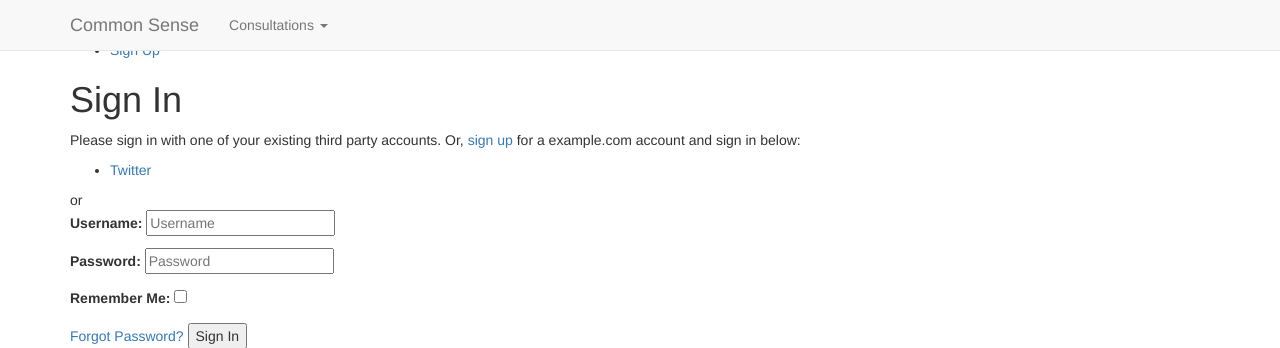
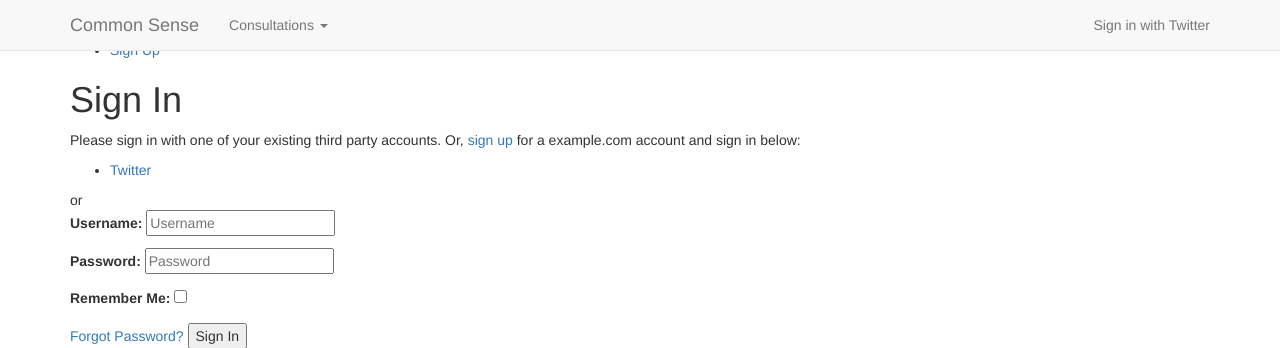
Before and after one commit to danpalmer/common_sense, a Django app: page /accounts/login/ in a window 1280 px wide. Shown: the top 348 px of the page. Run offline with Django 3.2, Linux system fonts and the light colour scheme; parts of the project's set-up code (start-up, migrations or seed data) failed here and were passed over; some libraries are stand-ins or nearby versions.

Commit message:
add login and logout URLs

```diff
--- a/consultations/templates/consultations/base.html
+++ b/consultations/templates/consultations/base.html
@@ -30,7 +30,12 @@
           </li>
         </ul>
         <ul class="nav navbar-nav navbar-right">
-          <li><a href="{% url "accounts:profile" %}">{{ request.user.username }}</a></li>
+          {% if request.user.is_authenticated %}
+            <li><a href="{% url "accounts:profile" %}">{{ request.user.username }}</a></li>
+            <li><a href="{% url "account_logout" %}">Sign out with Twitter</a></li>
+          {% else %}
+            <li><a href="/accounts/twitter/login/?process=login">Sign in with Twitter</a></li>
+          {% endif %}
         </ul>
       </div>
     </nav>
```
